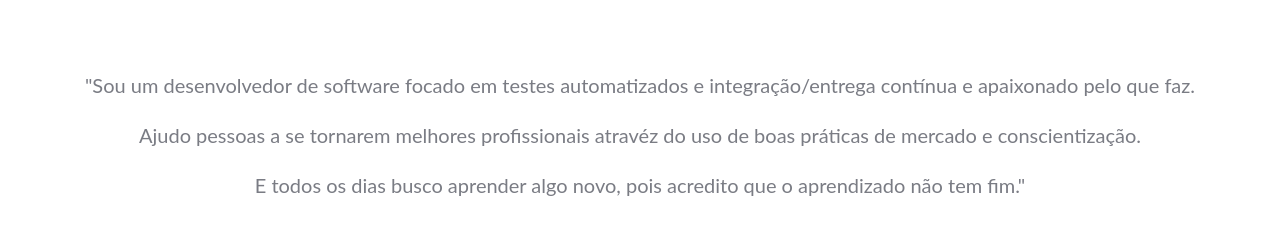
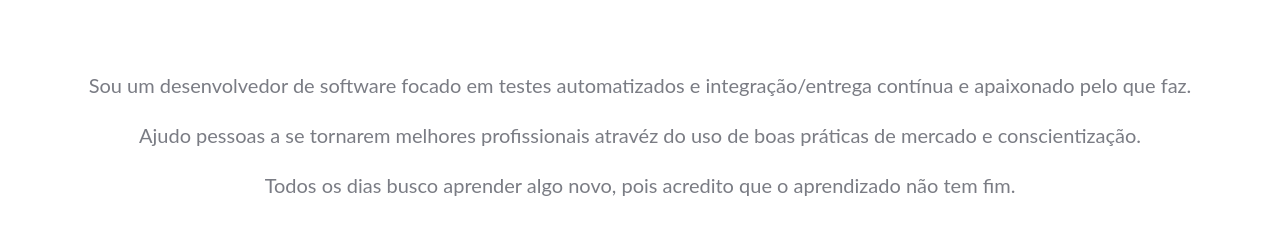
Before and after one commit to wlsf82/-walmyr-filho-react, a React (Create React App) app: page / in a window 1280 px wide. Shown: the part 140-390 px from the top of the page. Built offline with nearby package versions, Linux system fonts and the light colour scheme.

Commit message:
minor adjustment on introduction text

```diff
--- a/src/components/Introduction/index.js
+++ b/src/components/Introduction/index.js
@@ -4,7 +4,7 @@ import uuid from "uuid/v4";
 const paragraphs = [
     {
         id: uuid(),
-        paragraph: "\"Sou um desenvolvedor de software focado em testes automatizados e integração/entrega contínua e apaixonado pelo que faz.",
+        paragraph: "Sou um desenvolvedor de software focado em testes automatizados e integração/entrega contínua e apaixonado pelo que faz.",
     },
     {
         id: uuid(),
@@ -12,7 +12,7 @@ const paragraphs = [
     },
     {
         id: uuid(),
-        paragraph: "E todos os dias busco aprender algo novo, pois acredito que o aprendizado não tem fim.\"",
+        paragraph: "Todos os dias busco aprender algo novo, pois acredito que o aprendizado não tem fim.",
     },
 ];
 
```
